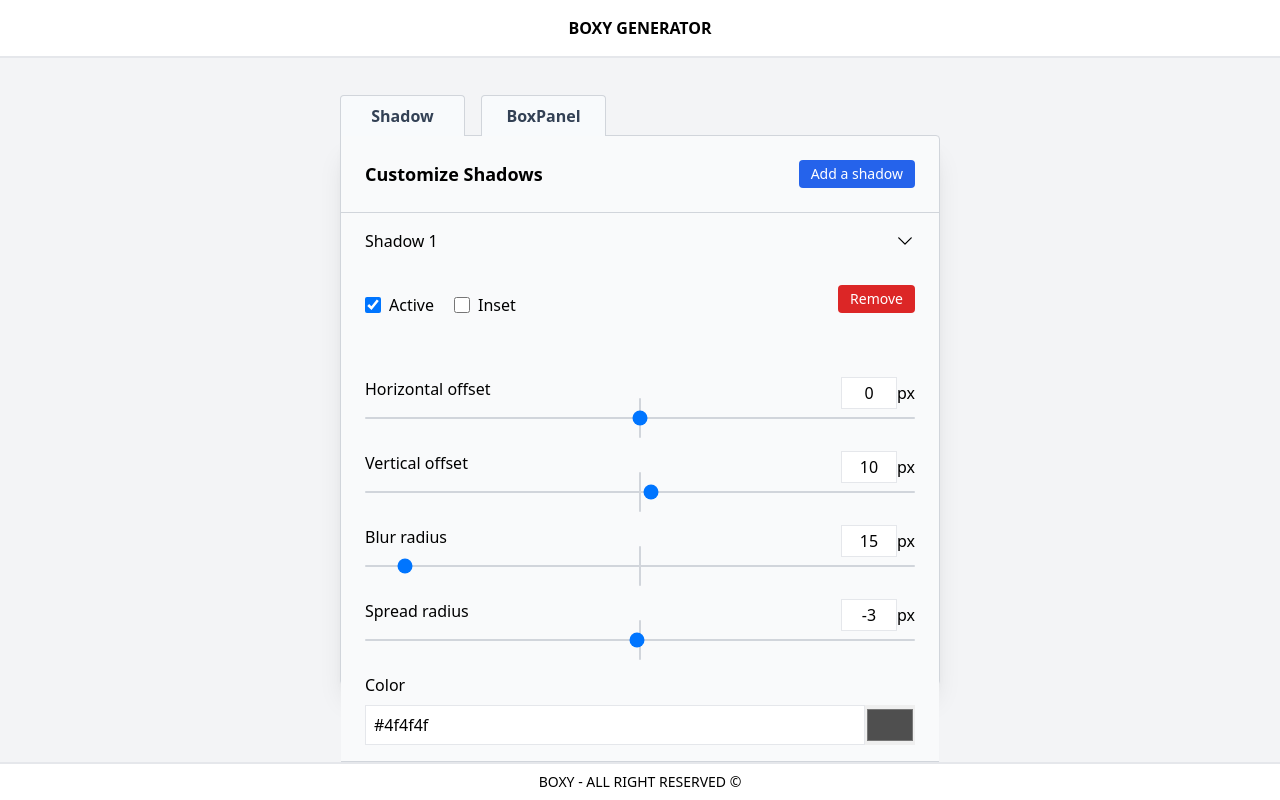
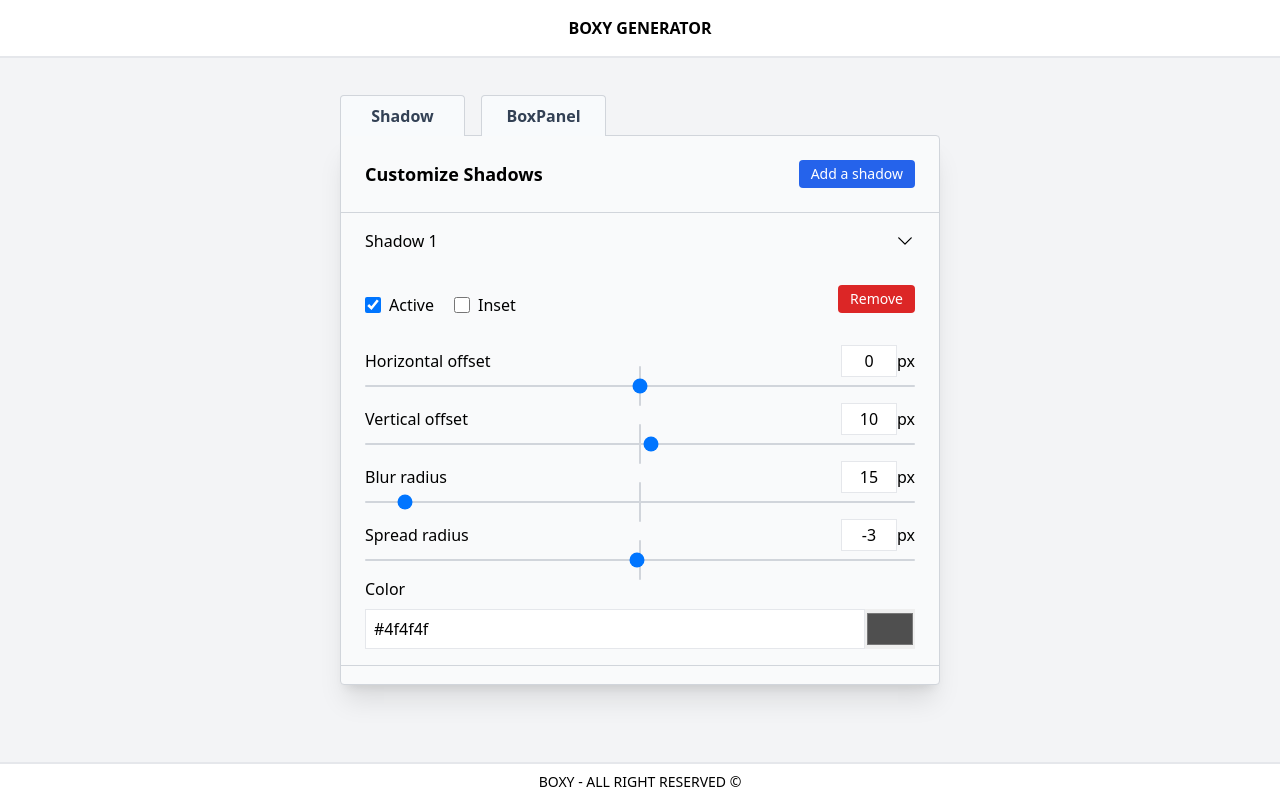
Before and after one commit to LorisQsd/Boxy-Generator_ReactAPP, a React (Vite) app: page / in a window 1280 px wide. Built offline with nearby package versions, Linux system fonts and the light colour scheme.

Commit message:
Rectifications UI

```diff
--- a/src/index.css
+++ b/src/index.css
@@ -1,8 +1,6 @@
 @tailwind base;
 @tailwind components;
 @tailwind utilities;
-
-
 
 /* Chrome, Safari, Edge, Opera */
 input::-webkit-outer-spin-button,
@@ -12,11 +10,11 @@ input::-webkit-inner-spin-button {
 }
 
 /* Firefox */
-input[type=number] {
+input[type="number"] {
   -moz-appearance: textfield;
 }
 
-
+/* Stylisation de la scroll bar */
 ::-webkit-scrollbar {
   width: 5px;
 }
--- a/src/layouts/BoxPanel/BoxRange.jsx
+++ b/src/layouts/BoxPanel/BoxRange.jsx
@@ -14,7 +14,7 @@ export default function BoxRange({ inputData }) {
   }
 
   return (
-    <div className="my-8 ">
+    <div className="my-6">
       <div className="flex justify-between">
         <p>{inputData.name}</p>
         <div className="flex items-baseline mb-2">
--- a/src/layouts/LeftContainer.jsx
+++ b/src/layouts/LeftContainer.jsx
@@ -30,7 +30,7 @@ export default function LeftContainer() {
         ))}
       </div>
       {/* Peut être style à prévoir sur la div ci-dessous */}
-      <div>
+      <div className="h-full overflow-auto">
             {tabsList[tabs].component}
       </div>
     </div>
--- a/src/layouts/ShadowList/Shadow.jsx
+++ b/src/layouts/ShadowList/Shadow.jsx
@@ -38,7 +38,7 @@ export default function Shadow({ panelNumber, shadow }) {
       </button>
       {toggleShadow && (
         <>
-          <div className="flex items-end px-6 py-4">
+          <div className="flex items-end px-6 pt-4">
             <ShadowCheckbox name={"active"} shadowID={shadow.id} />
             <ShadowCheckbox name={"inset"} shadowID={shadow.id} />
             <button className="px-3 py-1 ml-auto text-sm text-white bg-red-600 rounded hover:bg-red-700">
--- a/src/layouts/ShadowList/ShadowRange.jsx
+++ b/src/layouts/ShadowList/ShadowRange.jsx
@@ -14,8 +14,8 @@ export default function ShadowRange({ inputData, shadowID }) {
     );
   }
   return (
-    <div className="my-8 ">
-      <div className="flex justify-between">
+    <div className="my-4">
+      <div className="flex items-baseline justify-between">
         <p>{inputData.name}</p>
         <div className="flex items-baseline mb-2">
           <input
```
